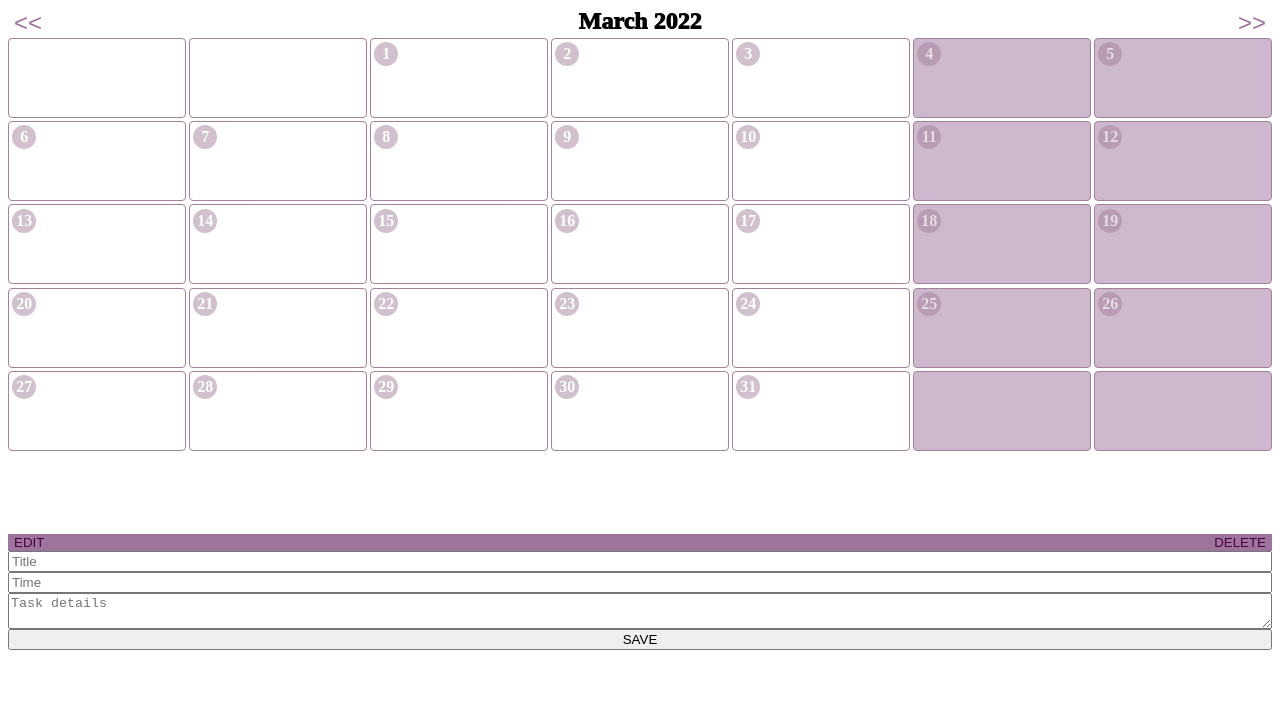
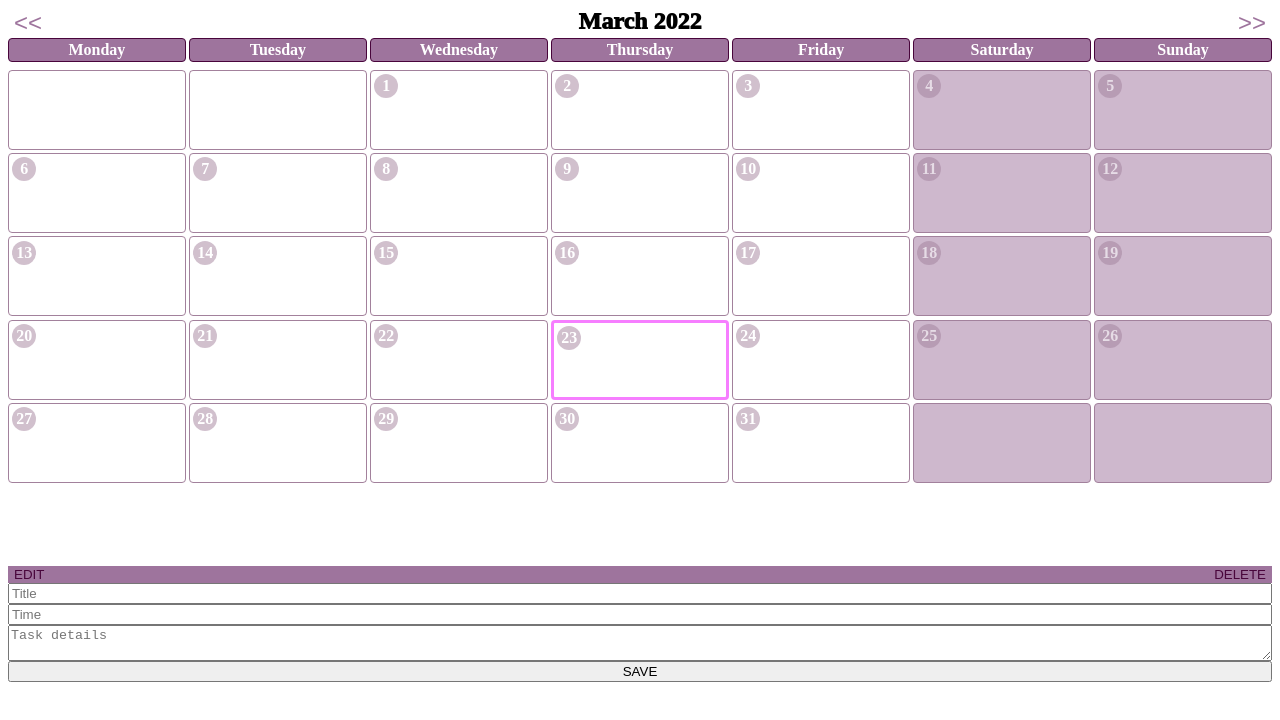
Before and after one commit to Kuovinen/TaskManager, a React (Create React App) app: page / in a window 1280 px wide. Shown: the top 720 px of the page. Built offline with nearby package versions, Linux system fonts and the light colour scheme.

Commit message:
month component now decides current day and sends taskData to day components

```diff
--- a/src/components/Month.js
+++ b/src/components/Month.js
@@ -1,23 +1,49 @@
 import Day from "./Day.js";
+import Weekday from "./Weekday.js";
+import Task from "./Task.js";
+import taskList from "./taskList.js";
 import { useEffect, useState } from "react";
 import getMonthString, { createYearData, checkIfWeekend } from "./functions.js";
 
 export default function Month(props) {
   let year = props.date.getFullYear();
   let yearObject = createYearData(year);
+  let weekdays = [
+    "Monday",
+    "Tuesday",
+    "Wednesday",
+    "Thursday",
+    "Friday",
+    "Saturday",
+    "Sunday",
+  ];
+
   //Create array fillied with day components, adding a style prop to weekends
   function constructMonth(number) {
     let days = yearObject.months[number].map((element, index) => {
       let weekend = false;
-      if ((index + 2) % 7 == 0 || (index + 1) % 7 == 0) {
-        console.log(index);
+      let current = false;
+
+      if ((index + 2) % 7 === 0 || (index + 1) % 7 === 0) {
         weekend = true;
       }
+      if (
+        element != null &&
+        props.date.getDate() === element.date &&
+        props.date.getMonth() === number
+      ) {
+        current = true;
+      }
+
       return (
         <Day
           key={index + number}
-          day={element == null ? null : element.date}
+          day={element === null ? null : element.date}
+          month={number}
           weekend={weekend}
+          current={current}
+          taskData={props.taskData}
+          setTaskData={props.setTaskData}
         />
       );
     });
@@ -66,6 +92,11 @@ export default function Month(props) {
           {">>"}
         </button>
       </div>
+      <div className="weekdays">
+        {weekdays.map((element) => (
+          <Weekday key={element} day={element} />
+        ))}
+      </div>
       <div className="month">{displayedMonth}</div>
     </section>
   );
```
